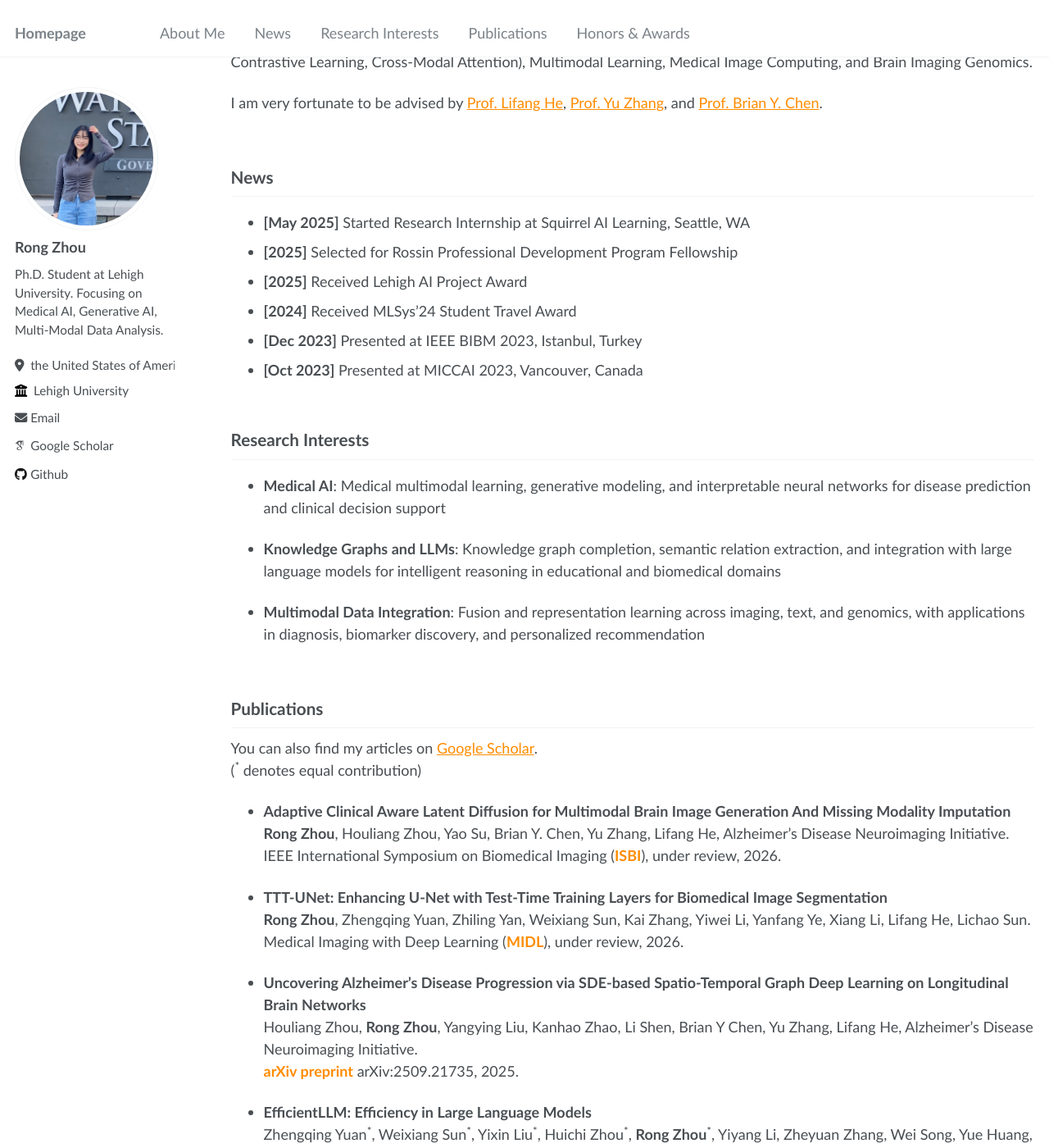
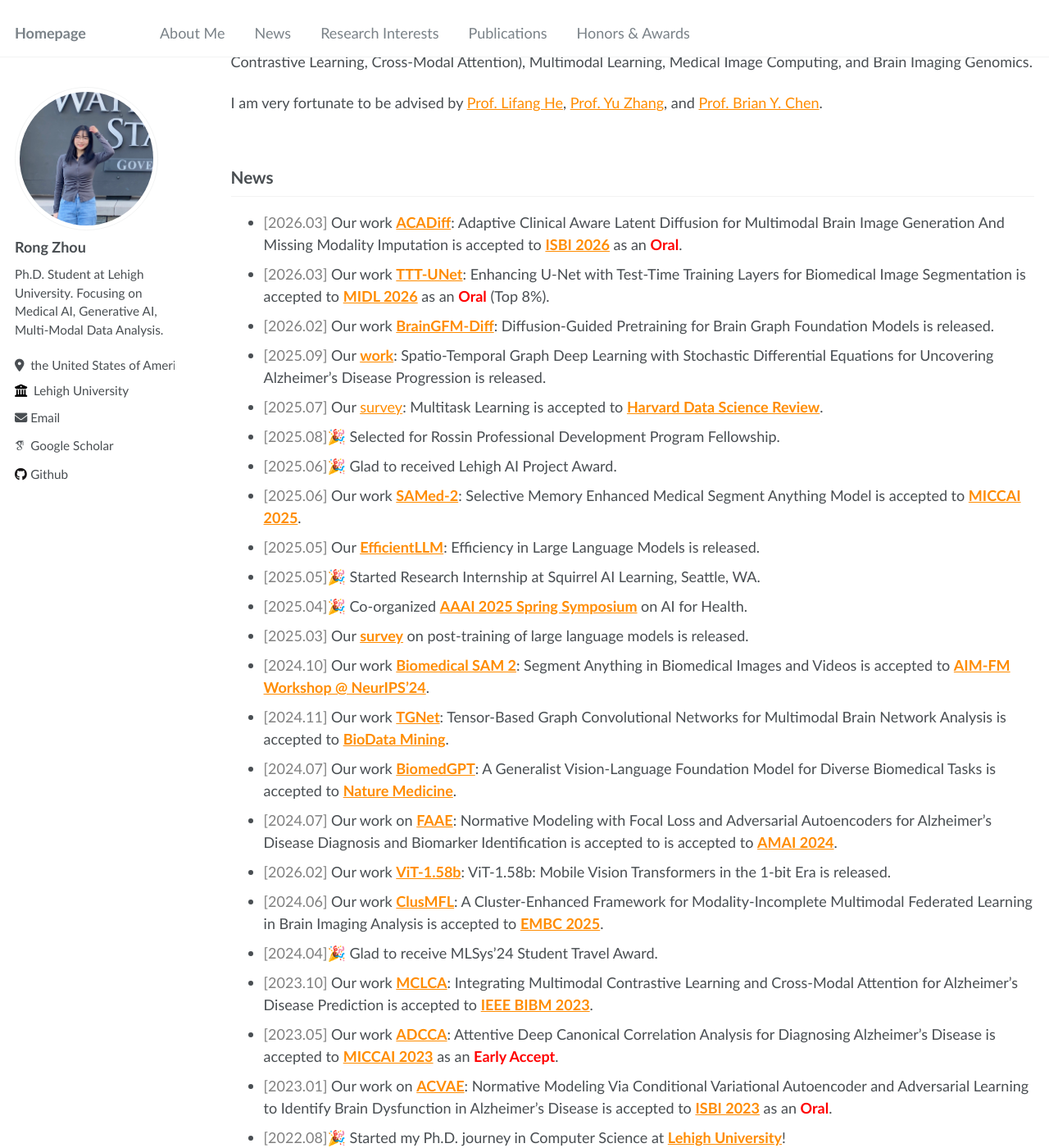
Before and after one commit to rongzhou7/rongzhou7.github.io, a Jekyll site: the page built from _pages/about.md, in a window 1280 px wide and 1400 px high, scrolled down 197 px. Shown: the whole window at 82% size. Built offline with Jekyll 4.4.1, drawn with Linux system fonts in a browser that asks for light colours; some web fonts are replaced.

Commit message:
Update about.md

```diff
--- a/_pages/about.md
+++ b/_pages/about.md
@@ -20,16 +20,29 @@ I am very fortunate to be advised by [Prof. Lifang He](https://engineering.lehig
 <div id="news" class="page-section" markdown="1">
 
 ## News
-
-* **[May 2025]** Started Research Internship at Squirrel AI Learning, Seattle, WA
-* **[2025]** Selected for Rossin Professional Development Program Fellowship
-* **[2025]** Received Lehigh AI Project Award
-* **[2024]** Received MLSys'24 Student Travel Award
-* **[Dec 2023]** Presented at IEEE BIBM 2023, Istanbul, Turkey
-* **[Oct 2023]** Presented at MICCAI 2023, Vancouver, Canada
-
-</div>
-
+* <span style="color: gray;">[2026.03]</span> Our work [**ACADiff**](https://arxiv.org/abs/2502.14064): Adaptive Clinical Aware Latent Diffusion for Multimodal Brain Image Generation And Missing Modality Imputation is accepted to [**ISBI 2026**](https://biomedicalimaging.org/2026/) as an <span style="color: red;">**Oral**</span>.
+* <span style="color: gray;">[2026.03]</span> Our work [**TTT-UNet**](https://arxiv.org/abs/2409.11299): Enhancing U-Net with Test-Time Training Layers for Biomedical Image Segmentation is accepted to [**MIDL 2026**](https://2026.midl.io/) as an <span style="color: red;">**Oral**</span> (Top 8%).
+* <span style="color: gray;">[2026.02]</span> Our work [**BrainGFM-Diff**](https://arxiv.org/abs/2409.11299): Diffusion-Guided Pretraining for Brain Graph Foundation Models is released.
+* <span style="color: gray;">[2025.09]</span> Our [**work**](https://arxiv.org/abs/2509.21735): Spatio-Temporal Graph Deep Learning with Stochastic Differential Equations for Uncovering Alzheimer's Disease Progression is released.
+* <span style="color: gray;">[2025.07]</span> Our [survey](https://hdsr.mitpress.mit.edu/pub/7fcc3jhv/release/2): Multitask Learning is accepted to [**Harvard Data Science Review**](https://hdsr.mitpress.mit.edu/).
+* <span style="color: gray;">[2025.08]</span>🎉 Selected for Rossin Professional Development Program Fellowship.
+* <span style="color: gray;">[2025.06]</span>🎉 Glad to received Lehigh AI Project Award.
+* <span style="color: gray;">[2025.06]</span> Our work [**SAMed-2**](https://arxiv.org/abs/2507.03698): Selective Memory Enhanced Medical Segment Anything Model is accepted to [**MICCAI 2025**](https://conferences.miccai.org/2025/).
+* <span style="color: gray;">[2025.05]</span> Our [**EfficientLLM**](https://arxiv.org/abs/2509.21735): Efficiency in Large Language Models is released.
+* <span style="color: gray;">[2025.05]</span>🎉 Started Research Internship at Squirrel AI Learning, Seattle, WA.
+* <span style="color: gray;">[2025.04]</span>🎉 Co-organized [**AAAI 2025 Spring Symposium**](https://sites.google.com/view/aaai25-ai4health) on AI for Health.
+* <span style="color: gray;">[2025.03]</span> Our [**survey**](https://arxiv.org/abs/2503.06072) on post-training of large language models is released.
+* <span style="color: gray;">[2024.10]</span> Our work [**Biomedical SAM 2**](https://arxiv.org/abs/2408.03286): Segment Anything in Biomedical Images and Videos is accepted to [**AIM-FM Workshop @ NeurIPS'24**](https://aim-fm-24.github.io/NeurIPS/).
+* <span style="color: gray;">[2024.11]</span> Our work [**TGNet**](https://biodatamining.biomedcentral.com/articles/10.1186/s13040-024-00409-6): Tensor-Based Graph Convolutional Networks for Multimodal Brain Network Analysis is accepted to [**BioData Mining**](https://biodatamining.biomedcentral.com/).
+* <span style="color: gray;">[2024.07]</span> Our work [**BiomedGPT**](https://www.nature.com/articles/s41591-024-03185-2): A Generalist Vision-Language Foundation Model for Diverse Biomedical Tasks is accepted to [**Nature Medicine**](https://www.nature.com/nm/).
+* <span style="color: gray;">[2024.07]</span> Our work on [**FAAE**](https://link.springer.com/chapter/10.1007/978-3-031-82007-6_22): Normative Modeling with Focal Loss and Adversarial Autoencoders for Alzheimer’s Disease Diagnosis and Biomarker Identification is accepted to is accepted to [**AMAI 2024**](https://sites.google.com/view/amai2024/home).
+* <span style="color: gray;">[2026.02]</span> Our work [**ViT-1.58b**](https://arxiv.org/abs/2406.18051): ViT-1.58b: Mobile Vision Transformers in the 1-bit Era is released.
+* <span style="color: gray;">[2024.06]</span> Our work [**ClusMFL**](https://arxiv.org/abs/2501.01447): A Cluster-Enhanced Framework for Modality-Incomplete Multimodal Federated Learning in Brain Imaging Analysis is accepted to [**EMBC 2025**](https://embc.embs.org/2025/).
+* <span style="color: gray;">[2024.04]</span>🎉 Glad to receive MLSys'24 Student Travel Award.
+* <span style="color: gray;">[2023.10]</span> Our work [**MCLCA**](https://ieeexplore.ieee.org/document/10385864/): Integrating Multimodal Contrastive Learning and Cross-Modal Attention for Alzheimer's Disease Prediction is accepted to [**IEEE BIBM 2023**](https://ieeebibm.org/BIBM2023/).
+* <span style="color: gray;">[2023.05]</span> Our work [**ADCCA**](https://link.springer.com/chapter/10.1007/978-3-031-43895-0_64): Attentive Deep Canonical Correlation Analysis for Diagnosing Alzheimer's Disease is accepted to [**MICCAI 2023**](https://conferences.miccai.org/2023/) as an <span style="color: red;">**Early Accept**</span>.
+* <span style="color: gray;">[2023.01]</span> Our work on [**ACVAE**](https://ieeexplore.ieee.org/document/10230377): Normative Modeling Via Conditional Variational Autoencoder and Adversarial Learning to Identify Brain Dysfunction in Alzheimer’s Disease is accepted to [**ISBI 2023**](https://biomedicalimaging.org/2023/) as an <span style="color: red;">**Oral**</span>.
+* <span style="color: gray;">[2022.08]</span>🎉 Started my Ph.D. journey in Computer Science at [**Lehigh University**](https://www.lehigh.edu/)!
 <div id="research" class="page-section" markdown="1">
 
 ## Research Interests
```
